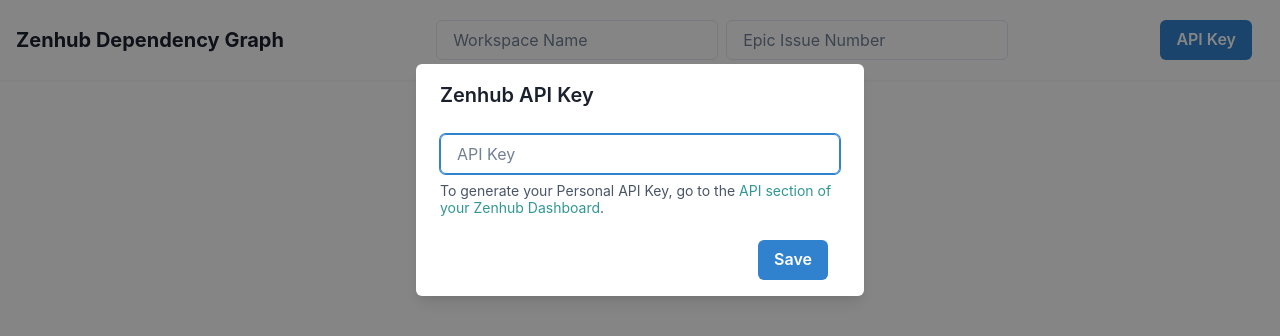
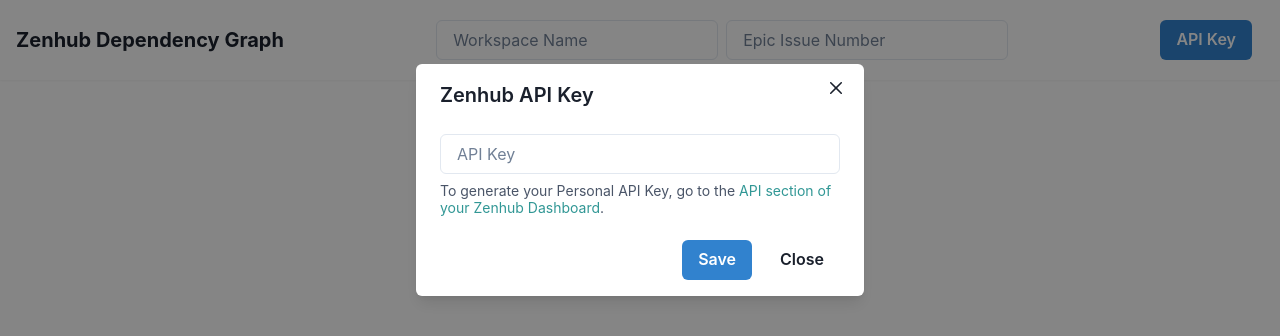
Before and after one commit to techanvil/zenhub-dependency-graph, a React (Create React App) app: page / in a window 1280 px wide. Both pictures are taken after a click on the button "API Key". Shown: the top 336 px of the page. Built offline with nearby package versions, Linux system fonts and the light colour scheme.

Commit message:
Fix inputs.

```diff
--- a/src/App.js
+++ b/src/App.js
@@ -10,15 +10,30 @@
 import APIKeyModal from "./components/APIKeyModal/APIKeyModal";
 import "./App.css";
 import SVG from "./components/SVG/SVG";
+import { useLocalStorage } from "./hooks/useLocalStorage";
 
 function App() {
   const { isOpen, onOpen, onClose } = useDisclosure();
 
+  const [APIKey, saveAPIKey] = useLocalStorage("zenhubAPIKey");
+  const [workspace, saveWorkspace] = useLocalStorage("zenhubWorkspace");
+  const [epic, saveEpic] = useLocalStorage("zenhubEpicIssueNumber");
+
+  // TODO: Provide a nicer state sharing solution.
+  const localStorageProps = {
+    APIKey,
+    saveAPIKey,
+    workspace,
+    saveWorkspace,
+    epic,
+    saveEpic,
+  };
+
   return (
     <Box>
-      <Header onAPIKeyModalOpen={onOpen} />
-      <SVG />
-      <APIKeyModal isOpen={isOpen} onClose={onClose} />
+      <Header onAPIKeyModalOpen={onOpen} {...localStorageProps} />
+      <SVG APIKey={APIKey} {...localStorageProps} />
+      <APIKeyModal isOpen={isOpen} onClose={onClose} {...localStorageProps} />
     </Box>
   );
 }
--- a/src/components/APIKeyModal/APIKeyModal.js
+++ b/src/components/APIKeyModal/APIKeyModal.js
@@ -22,19 +22,18 @@
  */
 import { useLocalStorage } from "../../hooks/useLocalStorage";
 
-export default function APIKeyModal({ isOpen, onClose }) {
-  const [savedAPIKey, saveAPIKey] = useLocalStorage("zenhubAPIKey", "");
-  const [APIKey, setAPIKey] = useState("");
+export default function APIKeyModal({ isOpen, onClose, APIKey, saveAPIKey }) {
+  const [APIKeyState, setAPIKeyState] = useState("");
 
   useEffect(() => {
-    setAPIKey(savedAPIKey);
-  }, [savedAPIKey]);
+    setAPIKeyState(APIKey);
+  }, [APIKey]);
 
   return (
     <Modal
       isOpen={isOpen}
       onClose={() => {
-        if (savedAPIKey !== "") {
+        if (APIKey !== "") {
           onClose();
         }
       }}
@@ -42,14 +41,14 @@
       <ModalOverlay />
       <ModalContent>
         <ModalHeader>Zenhub API Key</ModalHeader>
-        {savedAPIKey !== "" && <ModalCloseButton />}
+        {APIKey !== "" && <ModalCloseButton />}
         <ModalBody>
           <FormControl>
             <Input
               placeholder="API Key"
-              value={APIKey}
+              value={APIKeyState}
               onChange={(e) => {
-                setAPIKey(e.target.value);
+                setAPIKeyState(e.target.value);
               }}
             />
             <FormHelperText>
@@ -71,17 +70,17 @@
             colorScheme="blue"
             mr={3}
             onClick={() => {
-              saveAPIKey(APIKey);
+              saveAPIKey(APIKeyState);
 
-              if (APIKey !== "") {
+              if (APIKeyState !== "") {
                 onClose();
               }
             }}
-            disabled={APIKey === savedAPIKey}
+            disabled={APIKeyState === APIKey}
           >
             Save
           </Button>
-          {savedAPIKey !== "" && (
+          {APIKey !== "" && (
             <Button variant="ghost" onClick={onClose}>
               Close
             </Button>
--- a/src/components/Header/Header.js
+++ b/src/components/Header/Header.js
@@ -12,23 +12,14 @@
   Input,
   useColorModeValue,
 } from "@chakra-ui/react";
-import { useState } from "react";
 
-/**
- * Internal dependencies
- */
-import { useLocalStorage } from "../../hooks/useLocalStorage";
-
-export default function Header({ onAPIKeyModalOpen = () => {} }) {
-  const [savedWorkspace, saveWorkspace] = useLocalStorage(
-    "zenhubWorkspace",
-    ""
-  );
-  const [savedEpic, saveEpic] = useLocalStorage("zenhubEpicIssueNumber", "");
-  // TODO: Probably don't need so much state...
-  const [workspace, setWorkspace] = useState(savedWorkspace);
-  const [epic, setEpic] = useState(savedEpic);
-
+export default function Header({
+  onAPIKeyModalOpen = () => {},
+  workspace,
+  saveWorkspace,
+  epic,
+  saveEpic,
+}) {
   return (
     <>
       <Box as="section" h="80px">
@@ -52,7 +43,6 @@
                       value={workspace}
                       onChange={(e) => {
                         saveWorkspace(e.target.value);
-                        setWorkspace(e.target.value);
                       }}
                     />
                   </FormControl>
@@ -64,7 +54,6 @@
                         const epicIssueNumber =
                           e.target.value && parseInt(e.target.value, 10);
                         saveEpic(epicIssueNumber);
-                        setEpic(epicIssueNumber);
                       }}
                     />
                   </FormControl>
--- a/src/components/SVG/SVG.js
+++ b/src/components/SVG/SVG.js
@@ -10,13 +10,8 @@
 import { generateGraph } from "../../utils/d3";
 import { getGraphData } from "../../data/graph-data";
 import { isEmpty } from "../../utils/common";
-import { useLocalStorage } from "../../hooks/useLocalStorage";
 
-export default function SVG() {
-  const [APIKey] = useLocalStorage("zenhubAPIKey");
-  const [workspace] = useLocalStorage("zenhubWorkspace");
-  const [epic] = useLocalStorage("zenhubEpicIssueNumber");
-
+export default function SVG({ APIKey, workspace, epic }) {
   const ref = useRef();
 
   useEffect(() => {
```
